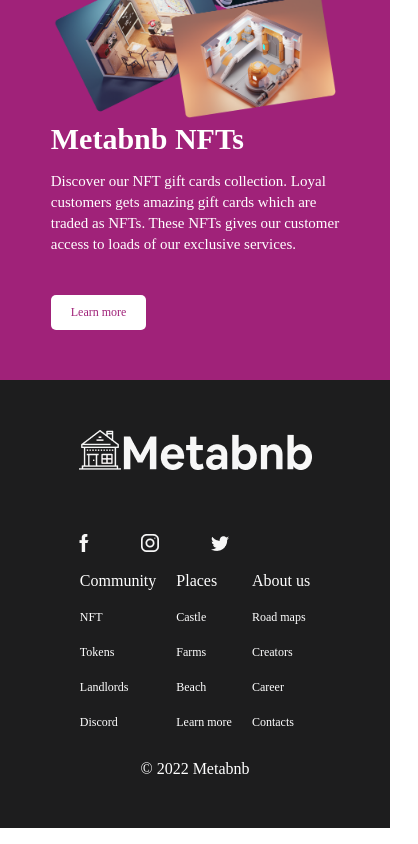
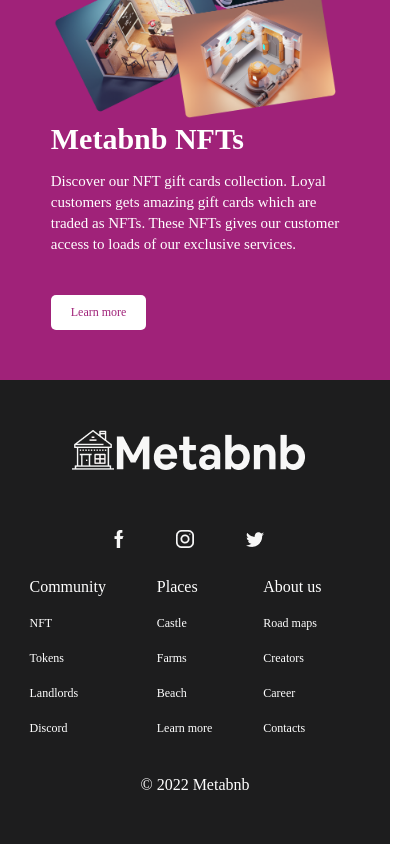
Before and after one commit to codeAmbivert/meta-bnb, a React (Create React App) app: page / in a window 390 px wide. Shown: the part 4359-5203 px from the top of the page, 418 px wide, since content can reach past the window. Built offline with nearby package versions, Linux system fonts and the light colour scheme; a web font is replaced by a local one.

Commit message:
extra update..lol

```diff
--- a/src/App.css
+++ b/src/App.css
@@ -347,9 +347,17 @@
 }
 .social_logos {
   width: 150px;
+
   display: flex;
   justify-content: space-between;
   align-items: center;
+}
+
+.footer__about,
+.footer__place,
+.footer__community {
+  display: inline-block;
+  margin: 10px;
 }
 
 ._header {
--- a/src/Footer.js
+++ b/src/Footer.js
@@ -24,7 +24,7 @@
               </Link>
             </div>
           </div>
-          <div>
+          <div className="footer__links">
             <div className="footer__community" id="community">
               <div className="_header">Community</div>
               <p>NFT</p>
--- a/src/Media.css
+++ b/src/Media.css
@@ -157,12 +157,6 @@
     grid-template-columns: 40% 60%;
     gap: 1em;
   }
-  .footer__about,
-  .footer__place,
-  .footer__community {
-    display: inline-block;
-    margin: 0 10px;
-  }
 }
 
 @media screen and (max-width: 450px) {
@@ -232,18 +226,20 @@
     justify-content: center;
     align-items: center;
   }
-  .all_about_company {
+
+  .footer__links {
+    width: 80vw;
+    display: flex;
+    justify-content: space-between;
+    align-items: center;
+  }
+
+  .footer__logos {
+    grid-column: 1/5;
     display: flex;
     justify-content: center;
     align-items: center;
     flex-direction: column;
+    margin-left: -60px;
   }
-
-  .all_about_company > div {
-    display: inline-block;
-  }
-
-  /* .footer__logos {
-    grid-column: 1/5;
-  } */
 }
```
